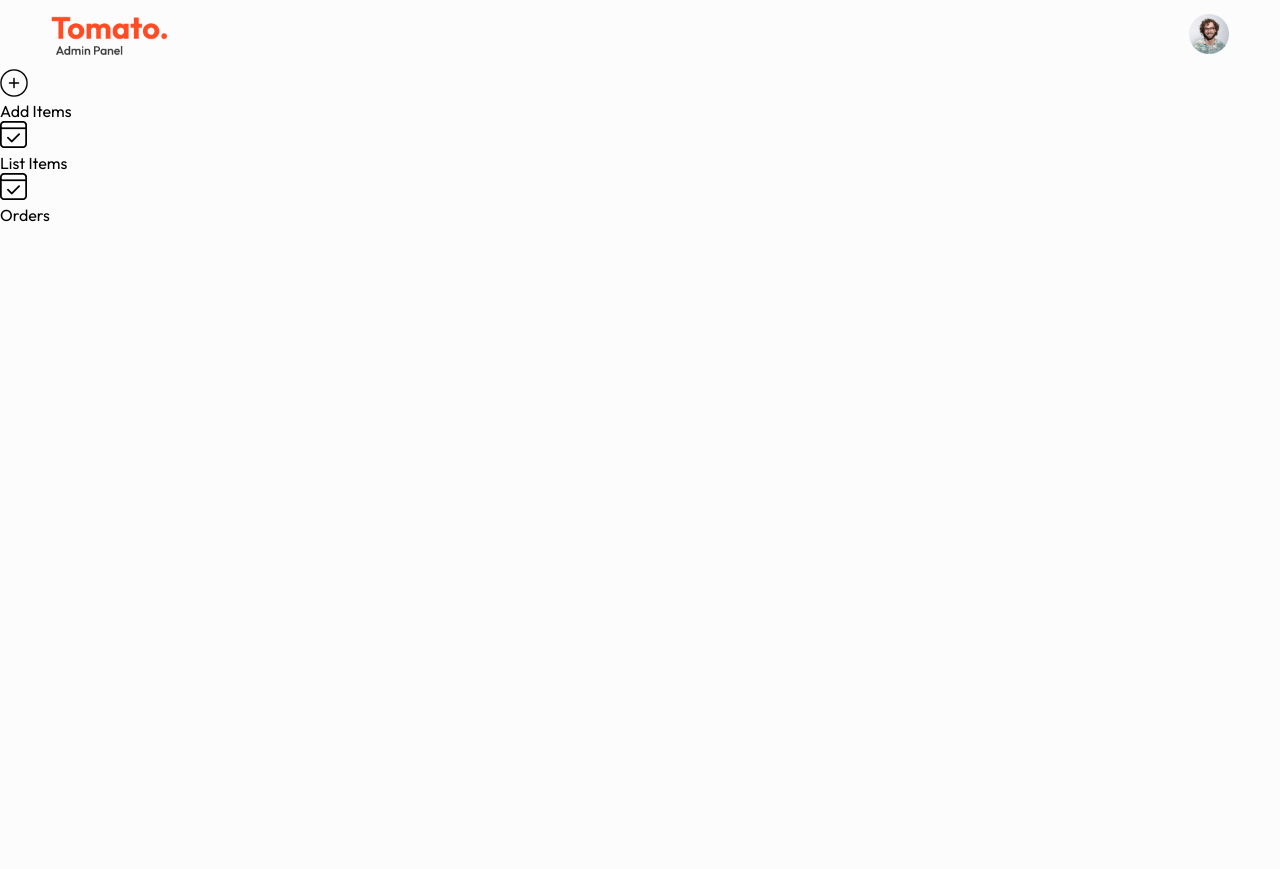
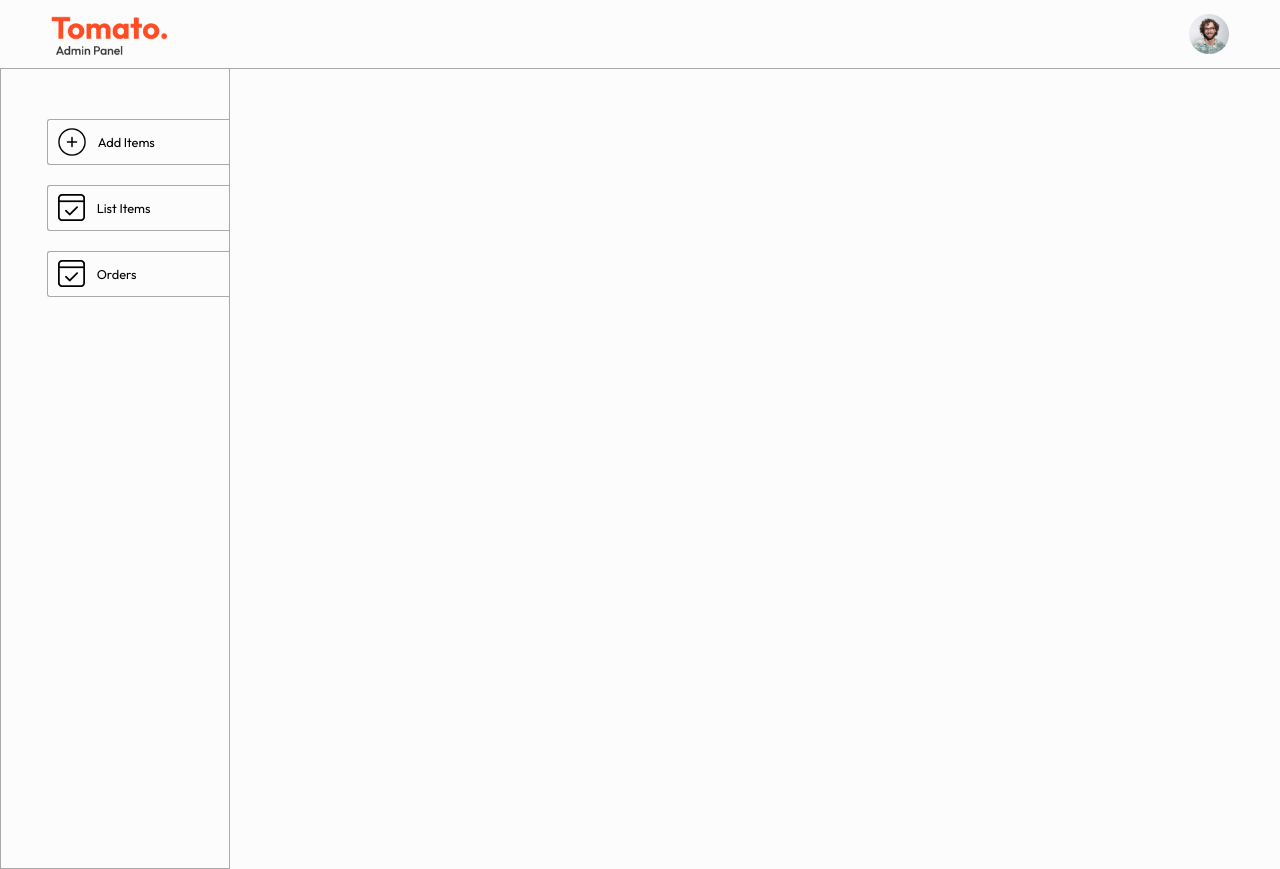
Before and after one commit to ChandankumarSunilRay/projectsForLearningWebDev, a React (Vite) app in the folder 1food_delivery/admin/: page / in a window 1280 px wide. Before the commit the page ends 800 px from the top, so only its background shows below. Built offline with nearby package versions, Linux system fonts and the light colour scheme.

Commit message:
added sidebar

```diff
--- a/1food_delivery/admin/src/components/Sidebar/Sidebar.css
+++ b/1food_delivery/admin/src/components/Sidebar/Sidebar.css
@@ -0,0 +1,30 @@
+.sidebar{
+    width: 18%;
+    min-height: 100vh;
+    border: 1.5px solid #a9a9a9;
+    border-top: 0;
+    font-size: max(1vw,10px);
+
+}
+
+.sidebar-options{
+    padding-top: 50px;
+    padding-left: 20%;
+    display: flex;
+    flex-direction: column;
+    gap: 20px;
+
+
+}
+
+.sidebar-option{
+    display: flex;
+    align-items: center;
+    gap: 12px;
+    border: 1px solid #a9a9a9;
+    border-right: 0;
+    padding: 8px 10px;
+    border-radius: 3px 0px 0px 3px  ;
+    cursor: pointer;
+
+}
--- a/1food_delivery/admin/src/index.css
+++ b/1food_delivery/admin/src/index.css
@@ -1,30 +1,32 @@
 @import url('https://fonts.googleapis.com/css2?family=Outfit:wght@100..900&display=swap');
 
-*{
+* {
     padding: 0px;
     margin: 0px;
     box-sizing: border-box;
-    font-family: Outfit;
+    font-family: 'Outfit'
 }
-body{
+
+body {
     min-height: 100vh;
     background-color: #fcfcfc;
 
 }
 
-a{
+a {
     text-decoration: none;
     color: inherit;
 
 }
-hr{
+
+hr {
     border: none;
-    height: 1px ;
-    background-color: #fcfcfc;
+    height: 1px;
+    background-color: #a9a9a9;
 
 }
 
-.app-content{
+.app-content {
     display: flex;
 
 }
```
Also changed, not shown: 1food_delivery/admin/src/components/Navbar/Navbar.jsx (line endings or trailing spaces).
